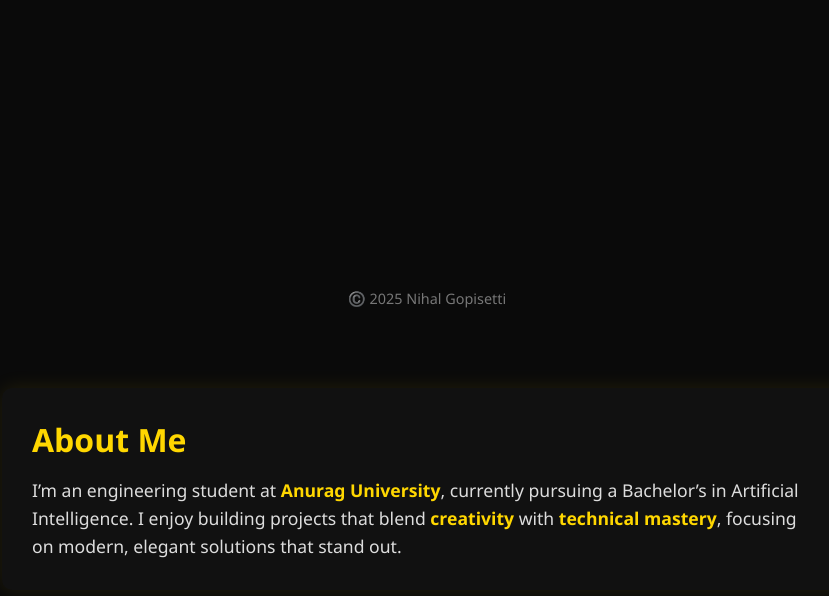
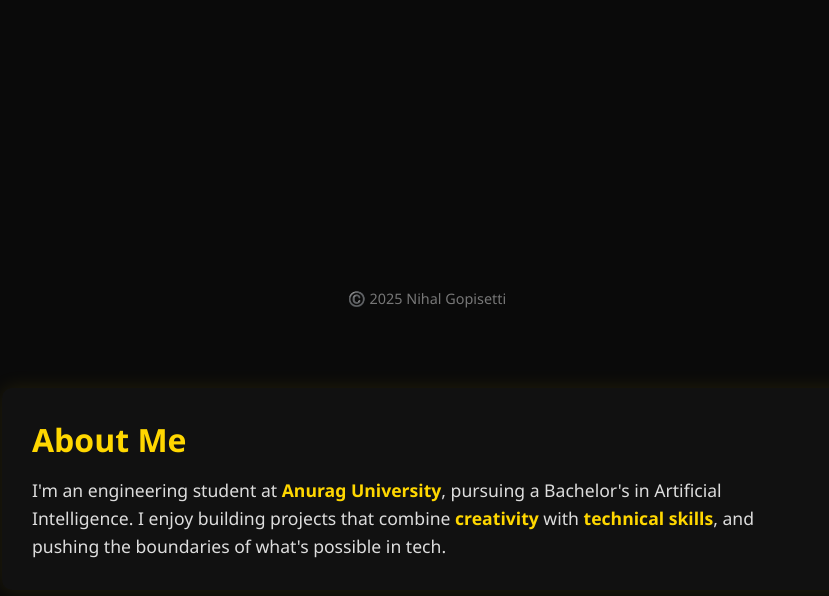
Before and after one commit to nihalgopisetti007/nihalportofolio, a plain HTML site: page about.html in a window 1280 px wide. Shown: the part 472-1068 px from the top of the page, without its empty margins (213-1042 px from the left). Drawn offline with Linux system fonts and the light colour scheme.

Commit message:
Update about.html

```diff
--- a/about.html
+++ b/about.html
@@ -21,7 +21,7 @@
     <section>
       <h2>About Me</h2>
       <p>
-        I’m an engineering student at <span class="highlight">Anurag University</span>, currently pursuing a Bachelor’s in Artificial Intelligence. I enjoy building projects that blend <span class="highlight">creativity</span> with <span class="highlight">technical mastery</span>, focusing on modern, elegant solutions that stand out.
+        I'm an engineering student at <span class="highlight">Anurag University</span>, pursuing a Bachelor's in Artificial Intelligence. I enjoy building projects that combine <span class="highlight">creativity</span> with <span class="highlight">technical skills</span>, and pushing the boundaries of what's possible in tech.
       </p>
     </section>
   </main>
```
